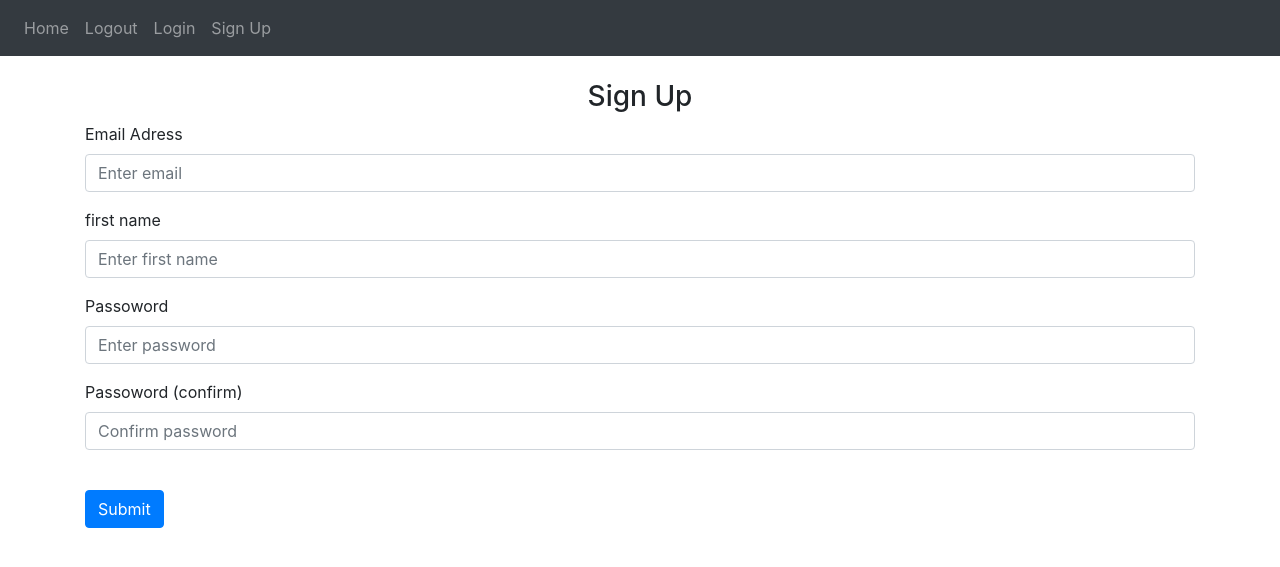
After one commit to Thinhinane-AKRICHE/Flask-simple-note-app-with-auth, a Flask app: template website/templates/sign_up.html in a window 1280 px wide. The commit adds this page. Shown: the top 567 px of the page. Run offline with Flask 3, Linux system fonts and the light colour scheme; the template is opened without the code that fills it, so the values that code supplies are empty; some libraries are stand-ins or nearby versions.

```diff
--- a/website/templates/base.html
+++ b/website/templates/base.html
@@ -1,9 +1,10 @@
 <!DOCTYPE html>
 <html>
     <head>
-        <body>
+
         <meta charset = "utf_8" />
         <meta name="viewport" content="width=device-width, initial-scale=1.0">
+
         <link
             rel="stylesheet"
             href="https://stackpath.bootstrapcdn.com/bootstrap/4.4.1/css/bootstrap.min.css"
@@ -17,6 +18,52 @@
         />
 
         <title>{% block title %}Home{% endblock %}</title>
+
+    </head>
+    <body>
+        <nav class= "navbar navbar-expand-lg navbar-dark bg-dark">
+            <button
+                class="navbar-toggler"
+                type="button"
+                data-toggle="collapse"
+                data-target="#navbar"
+            >
+                <span class="navbar-toggler-icon"></span>
+            </button>
+
+            <div class="collapse navbar-collapse" id="navbar">
+                <div class="navbar-nav">
+                    <a class="nav-item nav-link" id="home" href="/">Home</a>
+                    <a class="nav-item nav-link" id="logout" href="/logout">Logout</a>
+                    <a class="nav-item nav-link" id="login" href="/login">Login</a>
+                    <a class="nav-item nav-link" id="sign_up" href="/sign_up">Sign Up</a>
+                </div>
+            </div>
+        </nav>
+
+        <main class="container mt-4">
+            {% block content %}{% endblock %}
+        </main>
+
+        <script
+            src="https://code.jquery.com/jquery-3.2.1.slim.min.js"
+            integrity="sha384-KJ3o2DKtIkvYIK3UENzmM7KCkRr/rE9/Qpg6aAZGJwFDMVNA/GpGFF93hXpG5KkN"
+            crossorigin="anonymous"
+        ></script>
+        <script
+            src="https://cdnjs.cloudflare.com/ajax/libs/popper.js/1.12.9/umd/popper.min.js"
+            integrity="sha384-ApNbgh9B+Y1QKtv3Rn7W3mgPxhU9K/ScQsAP7hUibX39j7fakFPskvXusvfa0b4Q"
+            crossorigin="anonymous"
+        ></script>
+        <script
+            src="https://maxcdn.bootstrapcdn.com/bootstrap/4.0.0/js/bootstrap.min.js"
+            integrity="sha384-JZR6Spejh4U02d8jOt6vLEHfe/JQGiRRSQQxSfFWpi1MquVdAyjUar5+76PVCmYl"
+            crossorigin="anonymous"
+        ></script>
+
+        <script
+            type = "text/javascript"
+            src="{{ url_for('static', filename='index.js') }}"
+        ></script>
     </body>
-    </head>
 </html>
--- /dev/null
+++ b/website/templates/home.html
@@ -0,0 +1,5 @@
+{% extends "base.html" %}
+{% block title %}Home{% endblock %}
+{% block content %}
+  <h1>This is the home page</h1>
+{% endblock %}
--- /dev/null
+++ b/website/templates/sign_up.html
@@ -0,0 +1,48 @@
+{% extends "base.html" %} {% block title %}sign_up{% endblock %}
+{% block content%}
+<form method = "POST">
+    <h3 align ="center"> Sign Up </h3>
+    <div class = "form-group">
+        <label for="email"> Email Adress</label>
+        <input
+        type="email"
+        class="form-control"
+        id="email"
+        name="email"
+        placeholder="Enter email"
+        />
+    </div>
+    <div class = "form-group">
+        <label for="firstName"> first name</label>
+        <input
+        type="text"
+        class="form-control"
+        id="firstName"
+        name="firstName"
+        placeholder="Enter first name"
+        />
+    </div>
+    <div class = "form-group">
+        <label for="password1"> Passoword</label>
+        <input
+        type="password"
+        class="form-control"
+        id="password1"
+        name="password1"
+        placeholder="Enter password"
+        />
+    </div>
+    <div class = "form-group">
+        <label for="password2"> Passoword (confirm)</label>
+        <input
+        type="password"
+        class="form-control"
+        id="password2"
+        name="password2"
+        placeholder="Confirm password"
+        />
+    </div>
+    <br />
+    <button type="submit" class="btn btn-primary"> Submit </button>
+</form>
+{% endblock %}
--- a/website/views.py
+++ b/website/views.py
@@ -1,7 +1,7 @@
-from flask import Blueprint
+from flask import Blueprint, render_template
 
 views = Blueprint('views', __name__)
 
 @views.route('/')
 def home():
-    return "<h1>Test</h1>"
+    return render_template("home.html")
```
Also changed, not shown: website/auth.py (+8 -6 lines), website/templates/login.html (added, +33 -0 lines), website/static/index.js (added). Lines whose indentation alone changed are shown as unchanged.
